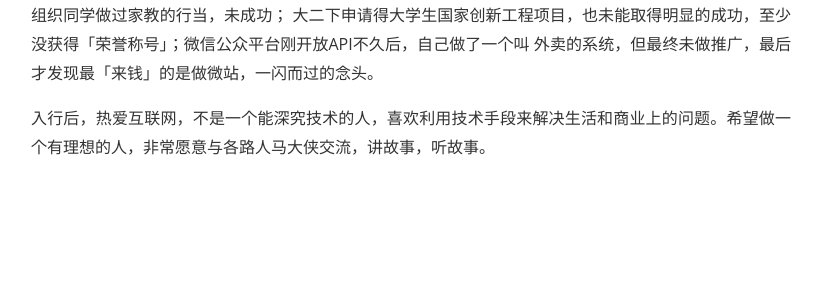
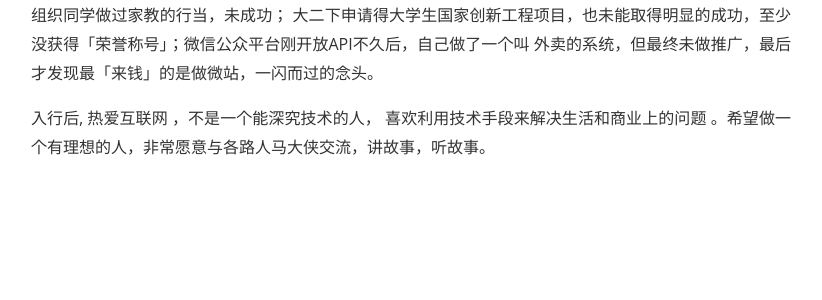
Before and after one commit to kenshinlin/archives, a Jekyll site: the page built from _posts/2014-4-29-aboutMe.md, in a window 1280 px wide. Shown: the part 213-513 px from the top of the page, without its empty margins (229-1051 px from the left). Built offline with Jekyll 4.4.1, drawn with Linux system fonts in a browser that asks for light colours; comment, search, counter and statistics services are not loaded.

```diff
--- a/_posts/2014-4-29-aboutMe.md
+++ b/_posts/2014-4-29-aboutMe.md
@@ -11,4 +11,4 @@ kenshinlin，广东惠州人，2012年7月至今在深圳腾讯社交广告平
 大二下申请得大学生国家创新工程项目，也未能取得明显的成功，至少没获得「荣誉称号」；微信公众平台刚开放API不久后，自己做了一个叫
 外卖的系统，但最终未做推广，最后才发现最「来钱」的是做微站，一闪而过的念头。
 
-入行后，**热爱互联网**，不是一个能深究技术的人，**喜欢利用技术手段来解决生活和商业上的问题**。希望做一个有理想的人，非常愿意与各路人马大侠交流，讲故事，听故事。
+入行后,  **热爱互联网**  ，不是一个能深究技术的人，  **喜欢利用技术手段来解决生活和商业上的问题**   。希望做一个有理想的人，非常愿意与各路人马大侠交流，讲故事，听故事。
```
